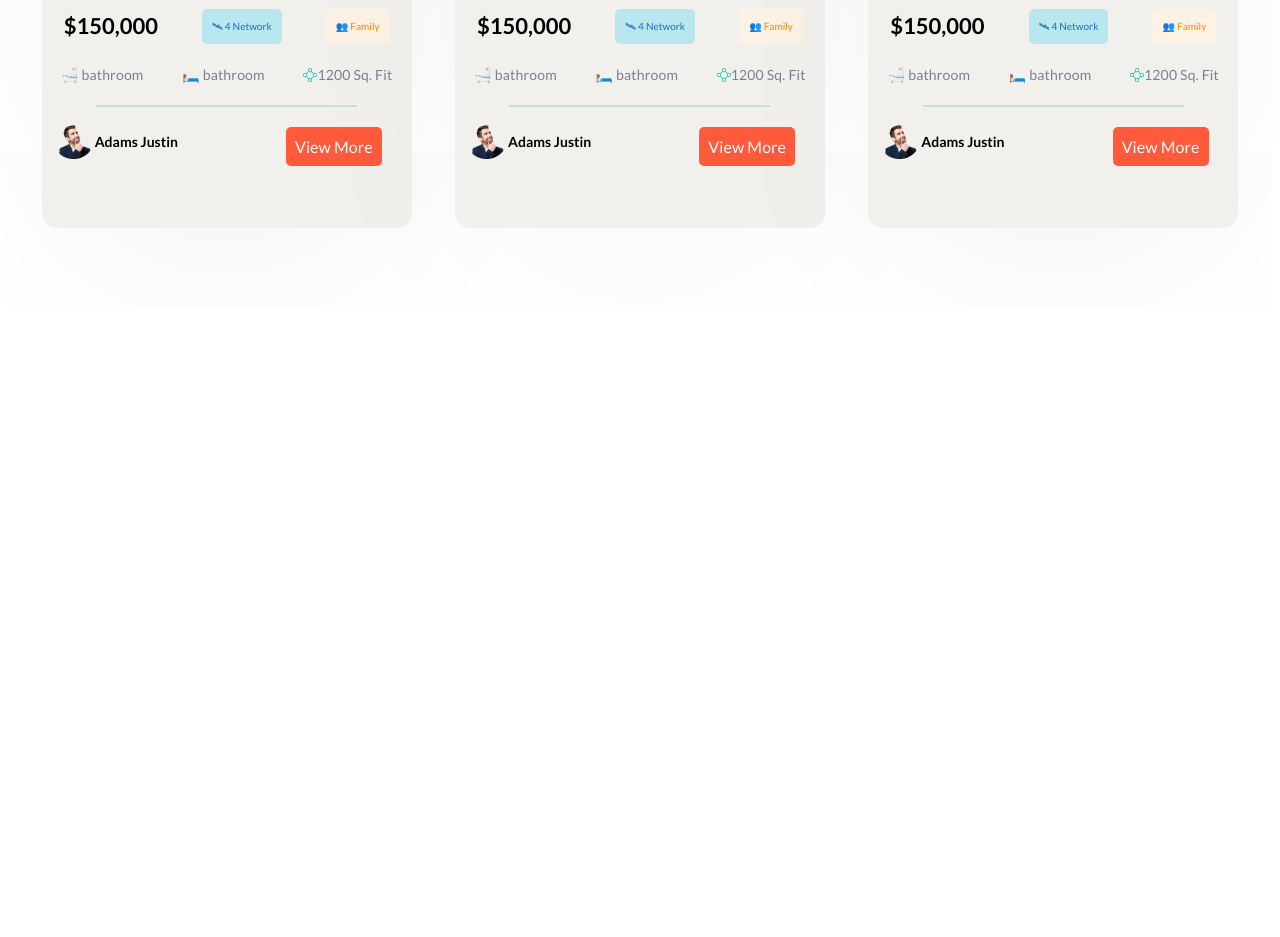
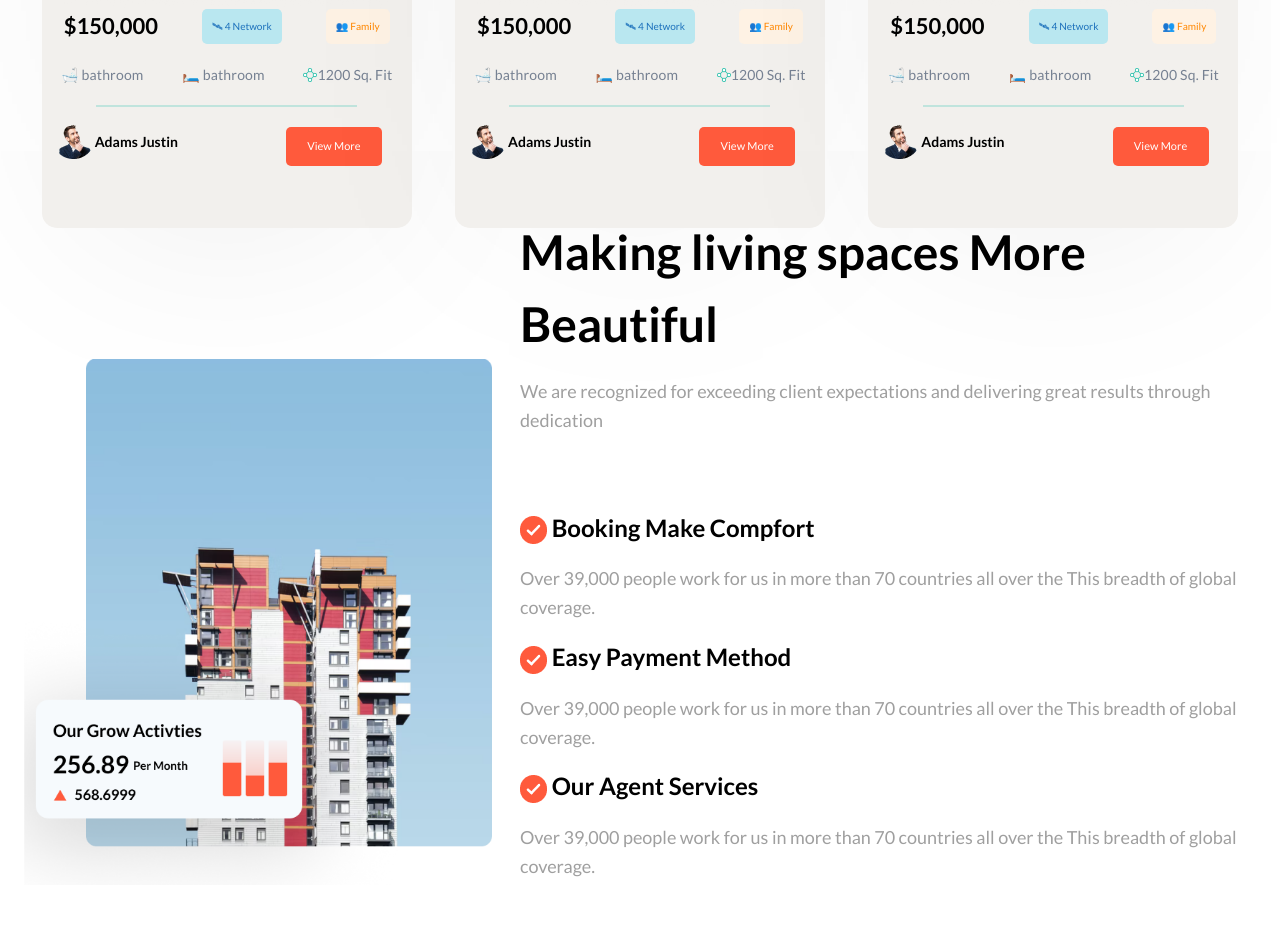
Before and after one commit to ostapzat/RealEstate, a website: page src/index.html in a window 1280 px wide. Shown: the part 3660-4597 px from the top of the page. Before the commit the page ends 3967 px from the top, so only its background shows below. Drawn offline with nearby package versions, Linux system fonts and the light colour scheme.

Commit message:
added living section with adaption

```diff
--- a/src/index.html
+++ b/src/index.html
@@ -1,5 +1,6 @@
 <!DOCTYPE html>
 <html lang="ru">
+
 <head>
   <meta charset="UTF-8" />
   <meta name="viewport" content="width=device-width, initial-scale=1.0" />
@@ -10,6 +11,7 @@
   <link rel="stylesheet" href="css/slick.css" />
   <link rel="stylesheet" href="css/style.min.css" />
 </head>
+
 <body>
   <section class="main">
     <div class="container nav-container">
@@ -158,7 +160,7 @@
       <div class="propety__cards">
         <div class="card">
           <div class="card__img">
-              <img src="img/Header Background.png"  id="cardimg" alt="img">
+            <img src="img/Header Background.png" id="cardimg" alt="img">
           </div>
           <div class="card__firstblock">
             <div class="card__prise">
@@ -246,7 +248,7 @@
 
         <div class="card">
           <div class="card__img">
-              <img src="img/Header Backgroundthird.png"  id="cardimg" alt="img">
+            <img src="img/Header Backgroundthird.png" id="cardimg" alt="img">
           </div>
           <div class="card__firstblock">
             <div class="card__prise">
@@ -290,7 +292,7 @@
 
         <div class="card">
           <div class="card__img">
-              <img src="img/Header Backgroundfourth.png"  id="cardimg" alt="img">
+            <img src="img/Header Backgroundfourth.png" id="cardimg" alt="img">
           </div>
           <div class="card__firstblock">
             <div class="card__prise">
@@ -334,7 +336,7 @@
 
         <div class="card">
           <div class="card__img">
-              <img src="img/Header Backgroundsecond.png"  id="cardimg" alt="img">
+            <img src="img/Header Backgroundsecond.png" id="cardimg" alt="img">
           </div>
           <div class="card__firstblock">
             <div class="card__prise">
@@ -378,7 +380,7 @@
 
         <div class="card">
           <div class="card__img">
-              <img src="img/Header Backgroundthird.png"  id="cardimg" alt="img">
+            <img src="img/Header Backgroundthird.png" id="cardimg" alt="img">
           </div>
           <div class="card__firstblock">
             <div class="card__prise">
@@ -423,6 +425,60 @@
       </div>
     </div>
   </section>
+
+  <section class="living">
+    <div class="container living_container">
+      <div class="living__img-block">
+        <div class="living__img">
+          <img src="img/Group 1000003427livingimg .png" id="livingimg" alt="img">
+        </div>
+      </div>
+      <div class="living__headers">
+
+        <div class="living__header">
+          Making living spaces
+          More Beautiful
+        </div>
+        <div class="living__subheader">
+          We are recognized for exceeding client expectations and delivering great results through dedication
+        </div>
+        <div class="living__info">
+          <div class="booking">
+            <div class="booking__header info__header">
+              <img src="img/Frame 1000003428 tick.png" alt="tick"> Booking Make Compfort
+            </div>
+            <div class="booking__text">Over 39,000 people work for us in more than 70 countries all over the This
+              breadth
+              of global coverage.
+            </div>
+          </div>
+
+          <div class="payment">
+
+            <div class="payment__header info__header">
+              <img src="img/Frame 1000003428 tick.png" alt="tick"> Easy Payment Method
+            </div>
+            <div class="payment__text">
+              Over 39,000 people work for us in more than 70 countries all over the This breadth of global coverage.
+            </div>
+          </div>
+
+          <div class="services">
+            <div class="services__header info__header">
+              <img src="img/Frame 1000003428 tick.png" alt="tick"> Our Agent Services
+            </div>
+            <div class="services__text">
+              Over 39,000 people work for us in more than 70 countries all over the This breadth of global coverage.
+            </div>
+          </div>
+        </div>
+      </div>
+
+    </div>
+
+    </div>
+  </section>
   <script src="js/script.js"></script>
 </body>
+
 </html>
--- a/src/js/script.js
+++ b/src/js/script.js
@@ -9,22 +9,3 @@ function toggleAccordion(element) {
   var accordionContent = accordionItem.querySelector(".accordion-content");
   accordionContent.classList.toggle("active");
 }
-
-// Вимкнути горизонтальну прокрутку
-function disableHorizontalScroll() {
-  // Запам'ятати поточне положення прокрутки
-  var scrollLeft = window.pageXOffset || document.documentElement.scrollLeft;
-
-  // Встановити стиль body, щоб блокувати горизонтальну прокрутку
-  document.body.style.overflowX = "hidden";
-
-  // Встановити положення прокрутки на початкове значення
-  window.scrollTo(scrollLeft, 0);
-}
-
-// Включити горизонтальну прокрутку
-function enableHorizontalScroll() {
-  // Відновити стиль body для дозволу горизонтальної прокрутки
-  document.body.style.overflowX = "auto";
-}
-enableHorizontalScroll();
--- a/src/sass/base/_mixins.scss
+++ b/src/sass/base/_mixins.scss
@@ -44,6 +44,19 @@
     }
   }
 }
+@media (max-width: 1200px) {
+  .living__headers .living__header {
+    font-size: 40px;
+  }
+  .living__headers {
+    .living__subheader {
+      top: -50px;
+    }
+    .living__header {
+      top: -57px;
+    }
+  }
+}
 @media (max-width: 1048px) {
   #smallimg {
     width: 371px;
@@ -59,6 +72,12 @@
 @media (max-width: 1025px) {
   .world__smallimg {
     display: block;
+  }
+
+  .living {
+    .living_container {
+      flex-direction: column-reverse;
+    }
   }
 }
 @media (max-width: 966px) {
@@ -232,6 +251,11 @@
   }
 }
 @media (max-width: 525px) {
+  .living {
+    #livingimg {
+      width: 412px;
+    }
+  }
   .hamburger {
     left: 47px;
   }
@@ -485,6 +509,11 @@
   }
 }
 @media (max-width: 321px) {
+  .living {
+    #livingimg {
+      width: 313px;
+    }
+  }
   .world {
     // &__smallimg {
     //   margin-left: -10px;
--- /dev/null
+++ b/src/sass/blocks/_living.scss
@@ -0,0 +1,65 @@
+.living {
+  #livingimg {
+    width: 500px;
+  }
+  .info__header {
+    padding-bottom: 20px;
+    padding-top: 20px;
+    font-weight: 700;
+    font-size: 24px;
+    line-height: 29px;
+    /* identical to box height */
+
+    color: #000000;
+  }
+  &__info {
+    display: flex;
+    flex-direction: column;
+    align-items: flex-end;
+    position: relative;
+    top: -36px;
+    font-weight: 800;
+    font-weight: 400;
+    font-size: 18px;
+    line-height: 160%;
+    /* or 29px */
+
+    color: #9f9f9f;
+  }
+  &_container {
+    display: flex;
+    flex-direction: row;
+  }
+  &__img-block {
+    display: inline-flex;
+    justify-content: left;
+    flex-direction: row;
+    .living__img {
+      display: flex;
+    }
+  }
+  &__headers {
+    display: flex;
+    flex-direction: column;
+    align-items: flex-end;
+
+    .living__header {
+      position: relative;
+      top: -139px;
+      font-weight: 800;
+      font-size: 48px;
+      top: -111px;
+      color: #000000;
+    }
+    .living__subheader {
+      position: relative;
+      top: -94px;
+      font-weight: 400;
+      font-size: 18px;
+      line-height: 160%;
+      /* or 29px */
+
+      color: #9f9f9f;
+    }
+  }
+}
--- a/src/sass/blocks/_propety.scss
+++ b/src/sass/blocks/_propety.scss
@@ -9,6 +9,7 @@
     height: 39px;
     margin-left: 30%;
     margin-top: 10px;
+    font-size: 11px;
   }
   .adams__info {
     padding-top: 10px;
--- a/src/sass/style.scss
+++ b/src/sass/style.scss
@@ -41,6 +41,7 @@ body {
 @import "blocks/propety";
 @import "blocks/hamburger";
 @import "blocks/accordion";
+@import "blocks/living";
 @import "base/_mixins";
 // @import "base/laptop";
 // @import "base/laptopL";
```
Also changed, not shown: src/css/style.min.css, src/img/Frame 1000003428 tick.png (added), src/img/Group 1000003427livingimg .png (added). Lines whose indentation alone changed are shown as unchanged.
